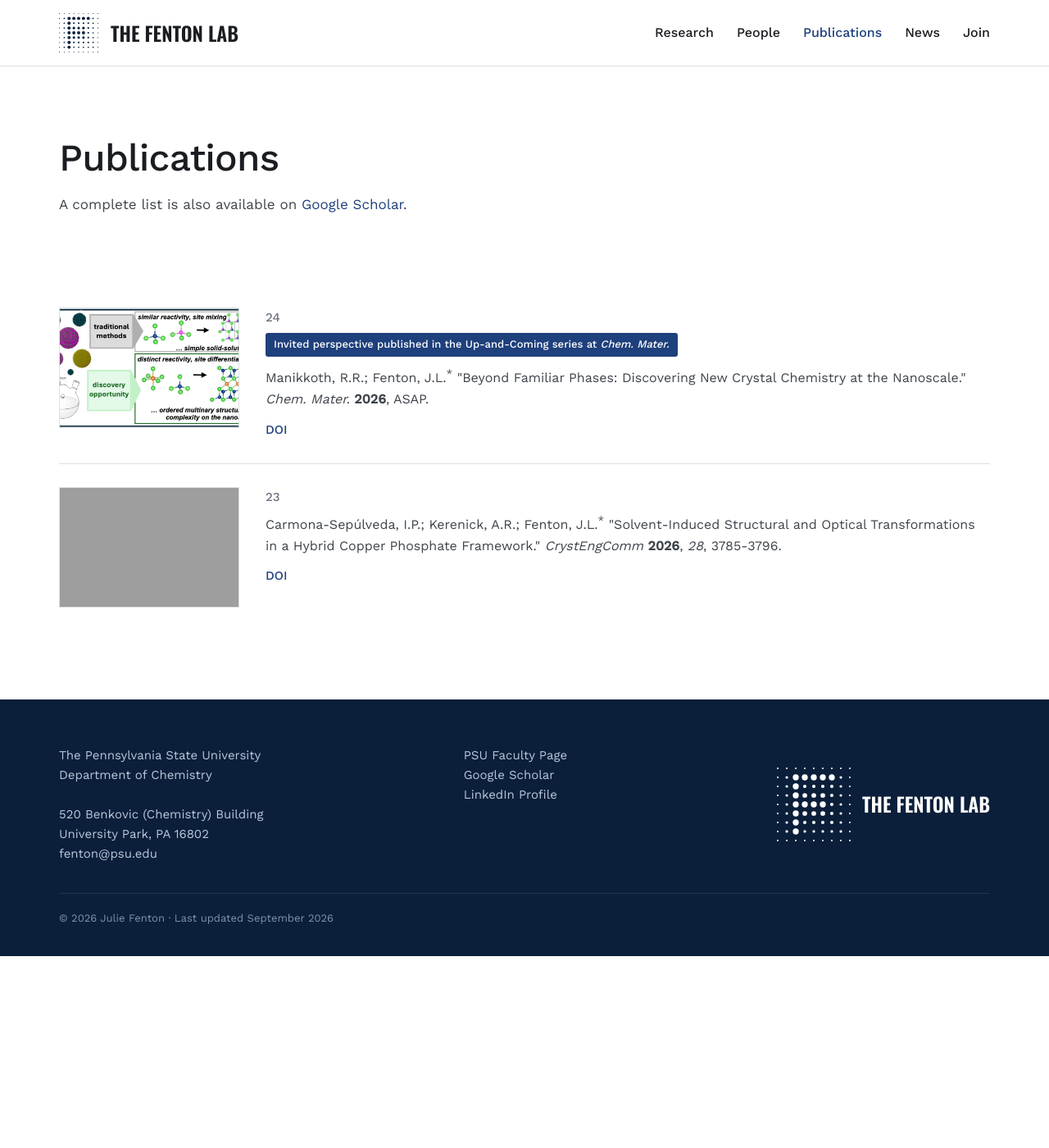
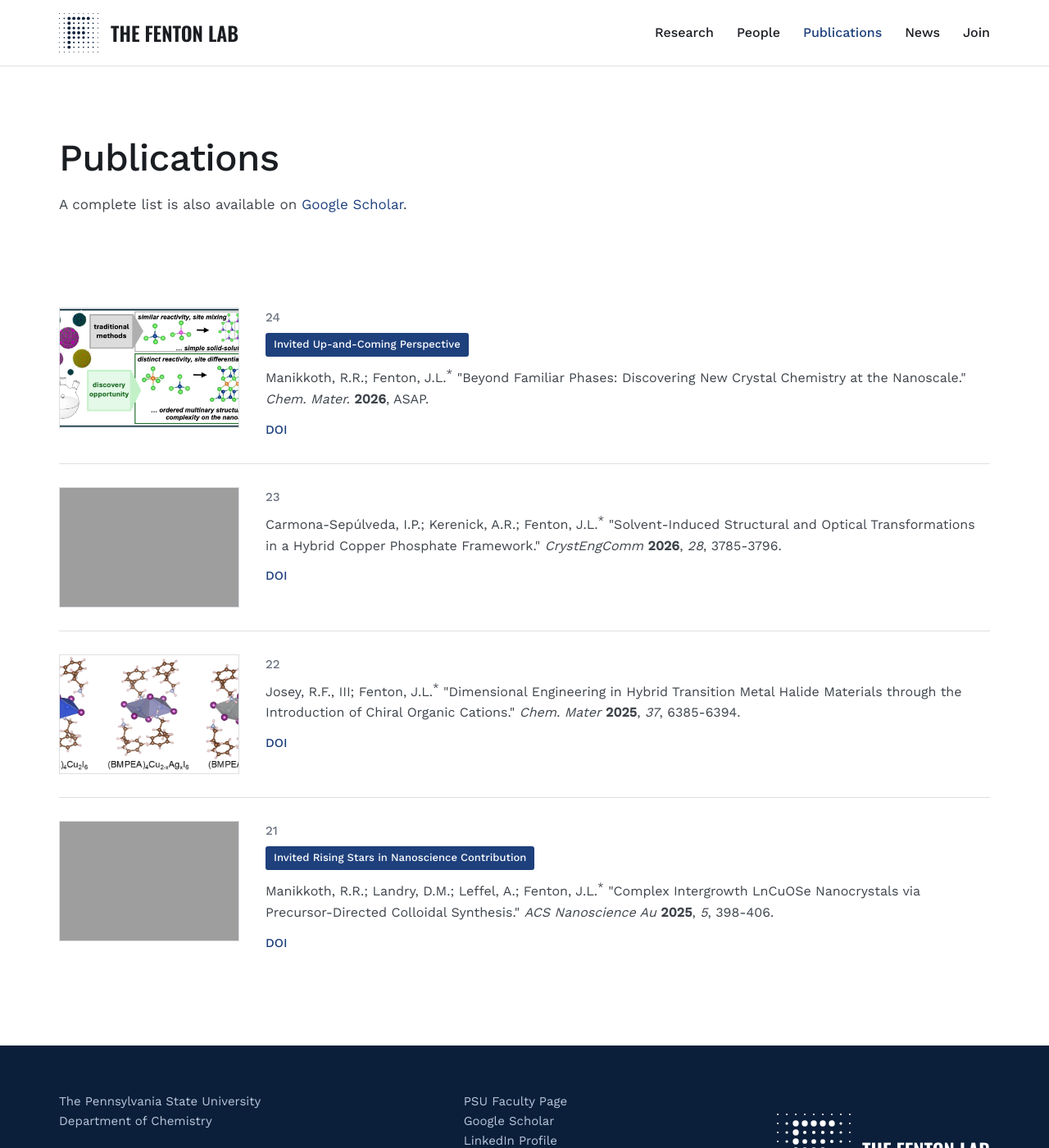
Before and after one commit to thefentonlab/thefentonlab.github.io, a Jekyll site: the page built from publications.html, in a window 1280 px wide and 1400 px high. Shown: the whole window at 82% size. Built offline with Jekyll 4.4.1, drawn with Linux system fonts in a browser that asks for light colours; grey boxes are pictures that could not be loaded.

Commit message:
Update publications.yml

```diff
--- a/_data/publications.yml
+++ b/_data/publications.yml
@@ -16,7 +16,7 @@
     <strong>2026</strong>, ASAP.
   doi: https://doi.org/10.1021/acs.chemmater.6c01898
   image: toc/chemmatperspective.jpg
-  note: Invited perspective published in the Up-and-Coming series at <em>Chem. Mater.</em>
+  note: Invited Up-and-Coming Perspective
 
 - number: 23
   cite: >
@@ -24,3 +24,18 @@
     <em>CrystEngComm</em> <strong>2026</strong>, <em>28</em>, 3785-3796.
   doi: https://doi.org/10.1039/d6ce00295a
   image: toc/crystengcomm2026.png
+
+- number: 22
+  cite: >
+    Josey, R.F., III; Fenton, J.L.<sup>*</sup> "Dimensional Engineering in Hybrid Transition Metal Halide Materials through the Introduction of Chiral Organic Cations."
+    <em>Chem. Mater</em> <strong>2025</strong>, <em>37</em>, 6385-6394.
+  doi: https://doi.org/10.1021/acs.chemmater.5c01592
+  image: toc/chemmat2025hybrid.jpg
+
+- number: 21
+  cite: >
+    Manikkoth, R.R.; Landry, D.M.; Leffel, A.; Fenton, J.L.<sup>*</sup> "Complex Intergrowth LnCuOSe Nanocrystals via Precursor-Directed Colloidal Synthesis."
+    <em>ACS Nanoscience Au</em> <strong>2025</strong>, <em>5</em>, 398-406.
+  doi: https://doi.org/10.1021/acs.chemmater.5c01592
+  image: toc/nanoscienceau2025.tiff
+  note: Invited Rising Stars in Nanoscience Contribution
```
